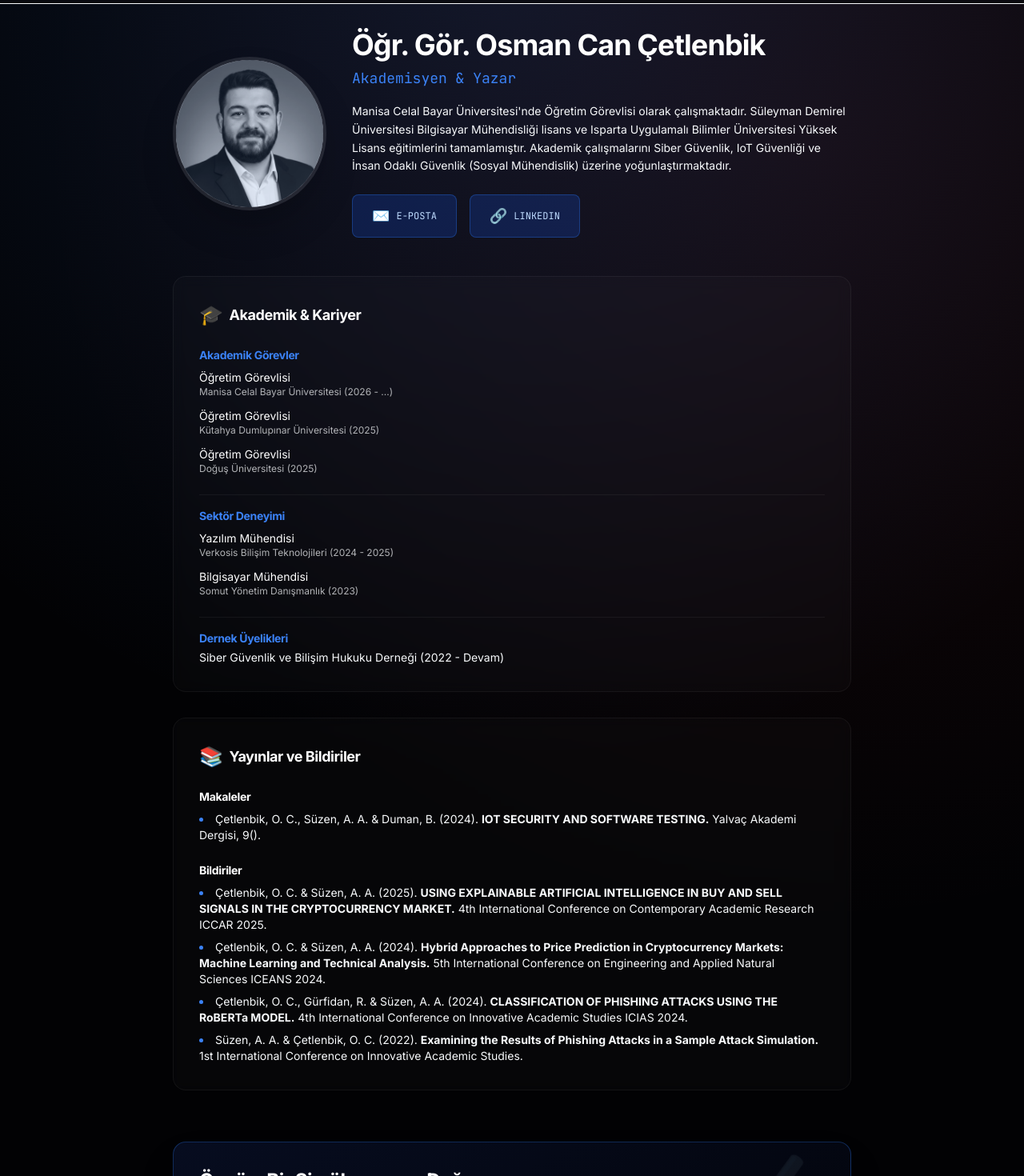
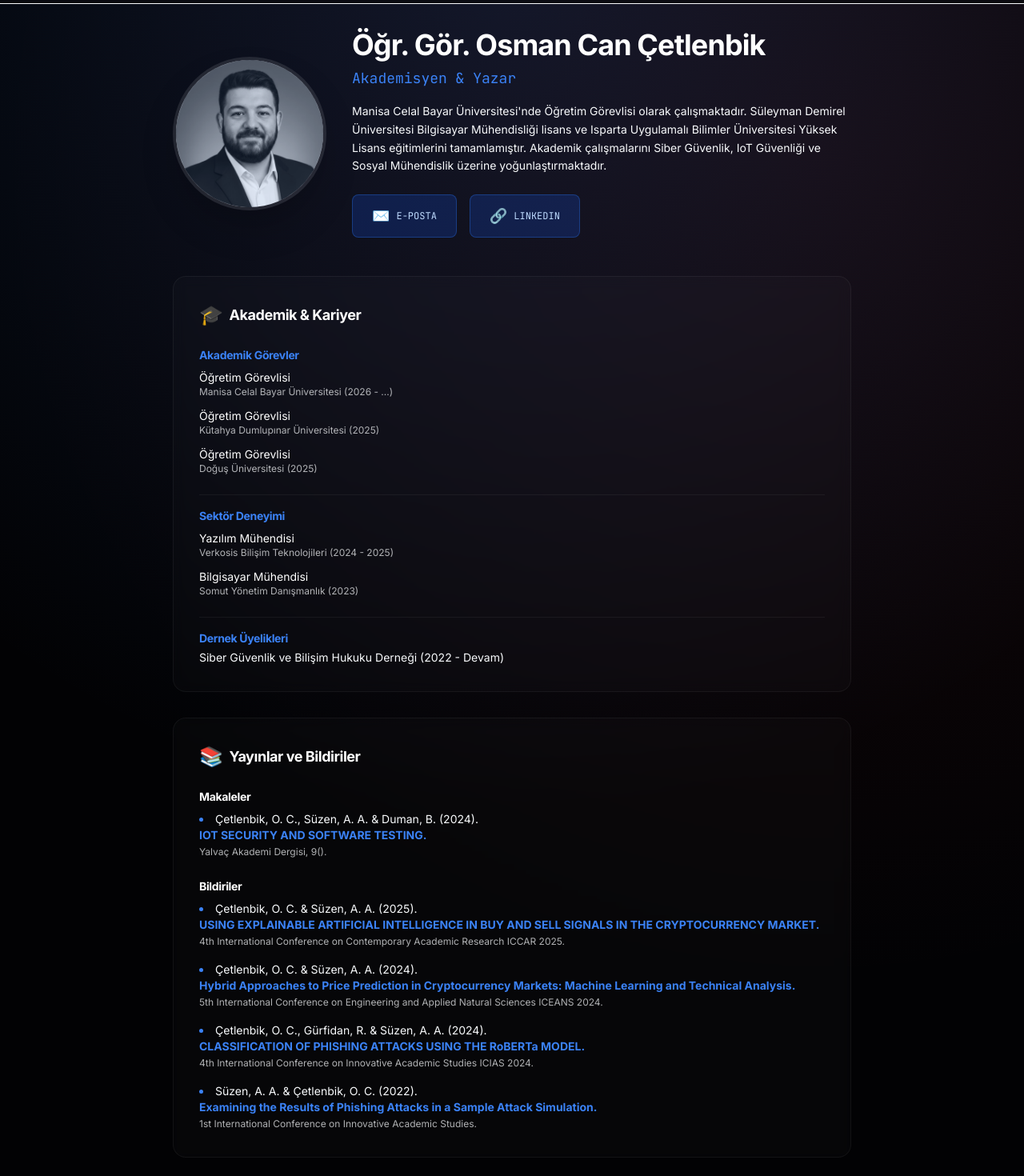
Before and after one commit to osmancancet/tiklama, a Next.js app: page /yazar in a window 1280 px wide. Shown: the part 60-1530 px from the top of the page at 80% size. Built offline with nearby package versions, Linux system fonts and the light colour scheme.

Commit message:
feat(author): enhance list animations and update text content

```diff
--- a/src/app/yazar/page.tsx
+++ b/src/app/yazar/page.tsx
@@ -18,6 +18,25 @@ const itemVariants = {
         opacity: 1,
         y: 0,
         transition: { duration: 0.6, ease: "easeOut" }
+    }
+};
+
+const listContainerVariants = {
+    hidden: { opacity: 0 },
+    visible: {
+        opacity: 1,
+        transition: {
+            staggerChildren: 0.1
+        }
+    }
+};
+
+const listItemVariants = {
+    hidden: { opacity: 0, x: -10 },
+    visible: {
+        opacity: 1,
+        x: 0,
+        transition: { duration: 0.4 }
     }
 };
 
@@ -57,7 +76,7 @@ export default function AuthorPage() {
                         <p className="text-text-secondary leading-relaxed max-w-2xl text-sm mb-6">
                             Manisa Celal Bayar Üniversitesi'nde Öğretim Görevlisi olarak çalışmaktadır.
                             Süleyman Demirel Üniversitesi Bilgisayar Mühendisliği lisans ve Isparta Uygulamalı Bilimler Üniversitesi Yüksek Lisans eğitimlerini tamamlamıştır.
-                            Akademik çalışmalarını Siber Güvenlik, IoT Güvenliği ve İnsan Odaklı Güvenlik (Sosyal Mühendislik) üzerine yoğunlaştırmaktadır.
+                            Akademik çalışmalarını Siber Güvenlik, IoT Güvenliği ve Sosyal Mühendislik üzerine yoğunlaştırmaktadır.
                         </p>
 
                         <div className="flex flex-wrap gap-4 justify-center md:justify-start relative z-50 pointer-events-auto">
@@ -92,44 +111,50 @@ export default function AuthorPage() {
                         <h3 className="text-lg font-bold text-white mb-6 flex items-center gap-2">
                             <span className="text-2xl">🎓</span> Akademik & Kariyer
                         </h3>
-                        <div className="space-y-6">
-                            <div>
+                        <motion.div
+                            variants={listContainerVariants}
+                            initial="hidden"
+                            whileInView="visible"
+                            viewport={{ once: true }}
+                            className="space-y-6"
+                        >
+                            <motion.div variants={listItemVariants}>
                                 <h4 className="text-accent-blue font-bold text-sm">Akademik Görevler</h4>
                                 <ul className="mt-2 space-y-3 text-sm text-text-secondary">
-                                    <li className="flex flex-col">
-                                        <span className="text-white">Öğretim Görevlisi</span>
+                                    <li className="flex flex-col group hover:text-white transition-colors">
+                                        <span className="text-white group-hover:text-accent-blue transition-colors">Öğretim Görevlisi</span>
                                         <span className="text-xs opacity-70">Manisa Celal Bayar Üniversitesi (2026 - ...)</span>
                                     </li>
-                                    <li className="flex flex-col">
-                                        <span className="text-white">Öğretim Görevlisi</span>
+                                    <li className="flex flex-col group hover:text-white transition-colors">
+                                        <span className="text-white group-hover:text-accent-blue transition-colors">Öğretim Görevlisi</span>
                                         <span className="text-xs opacity-70">Kütahya Dumlupınar Üniversitesi (2025)</span>
                                     </li>
-                                    <li className="flex flex-col">
-                                        <span className="text-white">Öğretim Görevlisi</span>
+                                    <li className="flex flex-col group hover:text-white transition-colors">
+                                        <span className="text-white group-hover:text-accent-blue transition-colors">Öğretim Görevlisi</span>
                                         <span className="text-xs opacity-70">Doğuş Üniversitesi (2025)</span>
                                     </li>
                                 </ul>
-                            </div>
+                            </motion.div>
 
-                            <div className="border-t border-white/5 pt-4">
+                            <motion.div variants={listItemVariants} className="border-t border-white/5 pt-4">
                                 <h4 className="text-accent-blue font-bold text-sm">Sektör Deneyimi</h4>
                                 <ul className="mt-2 space-y-3 text-sm text-text-secondary">
-                                    <li className="flex flex-col">
-                                        <span className="text-white">Yazılım Mühendisi</span>
+                                    <li className="flex flex-col group hover:text-white transition-colors">
+                                        <span className="text-white group-hover:text-accent-blue transition-colors">Yazılım Mühendisi</span>
                                         <span className="text-xs opacity-70">Verkosis Bilişim Teknolojileri (2024 - 2025)</span>
                                     </li>
-                                    <li className="flex flex-col">
-                                        <span className="text-white">Bilgisayar Mühendisi</span>
+                                    <li className="flex flex-col group hover:text-white transition-colors">
+                                        <span className="text-white group-hover:text-accent-blue transition-colors">Bilgisayar Mühendisi</span>
                                         <span className="text-xs opacity-70">Somut Yönetim Danışmanlık (2023)</span>
                                     </li>
                                 </ul>
-                            </div>
+                            </motion.div>
 
-                            <div className="border-t border-white/5 pt-4">
+                            <motion.div variants={listItemVariants} className="border-t border-white/5 pt-4">
                                 <h4 className="text-accent-blue font-bold text-sm">Dernek Üyelikleri</h4>
-                                <p className="text-sm text-text-secondary mt-1">Siber Güvenlik ve Bilişim Hukuku Derneği (2022 - Devam)</p>
-                            </div>
-                        </div>
+                                <p className="text-sm text-text-secondary mt-1 group hover:text-white transition-colors">Siber Güvenlik ve Bilişim Hukuku Derneği (2022 - Devam)</p>
+                            </motion.div>
+                        </motion.div>
                     </motion.div>
 
                     {/* Publications */}
@@ -140,25 +165,56 @@ export default function AuthorPage() {
                         <h3 className="text-lg font-bold text-white mb-6 flex items-center gap-2">
                             <span className="text-2xl">📚</span> Yayınlar ve Bildiriler
                         </h3>
-                        <div className="space-y-6 text-sm text-text-secondary">
+                        <motion.div
+                            variants={listContainerVariants}
+                            initial="hidden"
+                            whileInView="visible"
+                            viewport={{ once: true }}
+                            className="space-y-6 text-sm text-text-secondary"
+                        >
 
-                            <div>
+                            <motion.div variants={listItemVariants}>
                                 <h4 className="text-white font-bold mb-2">Makaleler</h4>
-                                <ul className="list-disc list-inside space-y-2 marker:text-accent-blue">
-                                    <li>Çetlenbik, O. C., Süzen, A. A. & Duman, B. (2024). <strong>IOT SECURITY AND SOFTWARE TESTING.</strong> Yalvaç Akademi Dergisi, 9().</li>
+                                <ul className="list-disc list-inside space-y-3 marker:text-accent-blue">
+                                    <li className="hover:text-white transition-colors duration-300">
+                                        Çetlenbik, O. C., Süzen, A. A. & Duman, B. (2024).
+                                        <br />
+                                        <strong className="text-accent-blue">IOT SECURITY AND SOFTWARE TESTING.</strong>
+                                        <br /><span className="text-xs opacity-70">Yalvaç Akademi Dergisi, 9().</span>
+                                    </li>
                                 </ul>
-                            </div>
+                            </motion.div>
 
-                            <div>
+                            <motion.div variants={listItemVariants}>
                                 <h4 className="text-white font-bold mb-2">Bildiriler</h4>
-                                <ul className="list-disc list-inside space-y-2 marker:text-accent-blue">
-                                    <li>Çetlenbik, O. C. & Süzen, A. A. (2025). <strong>USING EXPLAINABLE ARTIFICIAL INTELLIGENCE IN BUY AND SELL SIGNALS IN THE CRYPTOCURRENCY MARKET.</strong> 4th International Conference on Contemporary Academic Research ICCAR 2025.</li>
-                                    <li>Çetlenbik, O. C. & Süzen, A. A. (2024). <strong>Hybrid Approaches to Price Prediction in Cryptocurrency Markets: Machine Learning and Technical Analysis.</strong> 5th International Conference on Engineering and Applied Natural Sciences ICEANS 2024.</li>
-                                    <li>Çetlenbik, O. C., Gürfidan, R. & Süzen, A. A. (2024). <strong>CLASSIFICATION OF PHISHING ATTACKS USING THE RoBERTa MODEL.</strong> 4th International Conference on Innovative Academic Studies ICIAS 2024.</li>
-                                    <li>Süzen, A. A. & Çetlenbik, O. C. (2022). <strong>Examining the Results of Phishing Attacks in a Sample Attack Simulation.</strong> 1st International Conference on Innovative Academic Studies.</li>
+                                <ul className="list-disc list-inside space-y-4 marker:text-accent-blue">
+                                    <li className="hover:text-white transition-colors duration-300">
+                                        Çetlenbik, O. C. & Süzen, A. A. (2025).
+                                        <br />
+                                        <strong className="text-accent-blue">USING EXPLAINABLE ARTIFICIAL INTELLIGENCE IN BUY AND SELL SIGNALS IN THE CRYPTOCURRENCY MARKET.</strong>
+                                        <br /><span className="text-xs opacity-70">4th International Conference on Contemporary Academic Research ICCAR 2025.</span>
+                                    </li>
+                                    <li className="hover:text-white transition-colors duration-300">
+                                        Çetlenbik, O. C. & Süzen, A. A. (2024).
+                                        <br />
+                                        <strong className="text-accent-blue">Hybrid Approaches to Price Prediction in Cryptocurrency Markets: Machine Learning and Technical Analysis.</strong>
+                                        <br /><span className="text-xs opacity-70">5th International Conference on Engineering and Applied Natural Sciences ICEANS 2024.</span>
+                                    </li>
+                                    <li className="hover:text-white transition-colors duration-300">
+                                        Çetlenbik, O. C., Gürfidan, R. & Süzen, A. A. (2024).
+                                        <br />
+                                        <strong className="text-accent-blue">CLASSIFICATION OF PHISHING ATTACKS USING THE RoBERTa MODEL.</strong>
+                                        <br /><span className="text-xs opacity-70">4th International Conference on Innovative Academic Studies ICIAS 2024.</span>
+                                    </li>
+                                    <li className="hover:text-white transition-colors duration-300">
+                                        Süzen, A. A. & Çetlenbik, O. C. (2022).
+                                        <br />
+                                        <strong className="text-accent-blue">Examining the Results of Phishing Attacks in a Sample Attack Simulation.</strong>
+                                        <br /><span className="text-xs opacity-70">1st International Conference on Innovative Academic Studies.</span>
+                                    </li>
                                 </ul>
-                            </div>
-                        </div>
+                            </motion.div>
+                        </motion.div>
                     </motion.div>
                 </div>
 
@@ -180,7 +236,11 @@ export default function AuthorPage() {
                                 gücünü ortaya koymak için tasarlandı."
                             </p>
                             <p>
-                                <strong>'TIKLAMA: İnsan Zihnini Hackleme Sanatı'</strong> kitabının bir uzantısı olan bu platform, sayfalar arasında kaybolan
+                                <strong className="text-white block text-xl not-italic mb-2 border-l-4 border-accent-blue pl-4 py-2 bg-white/5 rounded-r-lg">
+                                    TIKLA(MA)!<br />
+                                    İNSAN ZİHNİNİ HACKLEME SANATI
+                                </strong>
+                                kitabının bir uzantısı olan bu platform, sayfalar arasında kaybolan
                                 okuyucuyu pasif bir gözlemciden aktif bir savunmacıya dönüştürmeyi hedefler. Sosyal mühendislik sadece bir kodlama hatası değil,
                                 insan doğasının bir açığıdır; ve bu açık ancak onu bizzat deneyimleyerek kapatılabilir.
                             </p>
```
